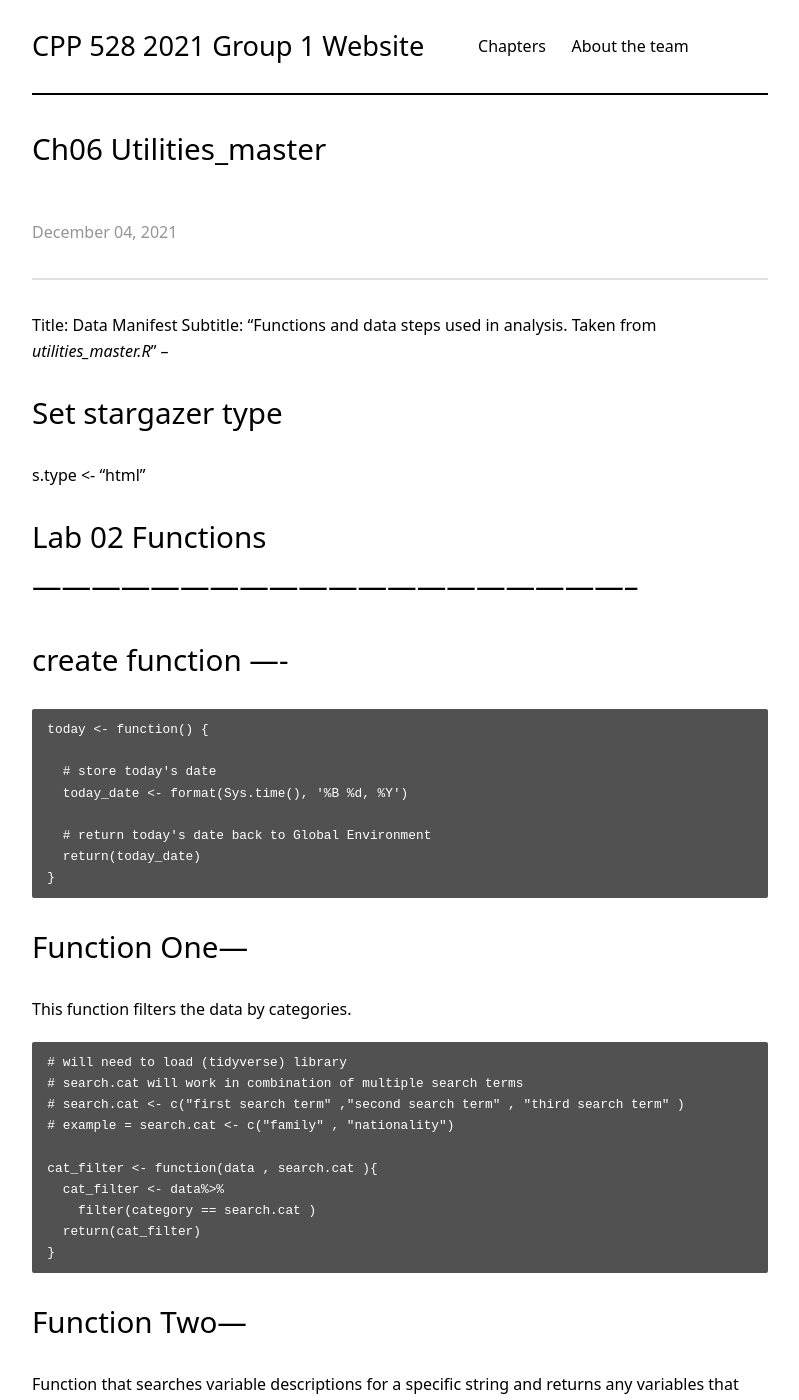
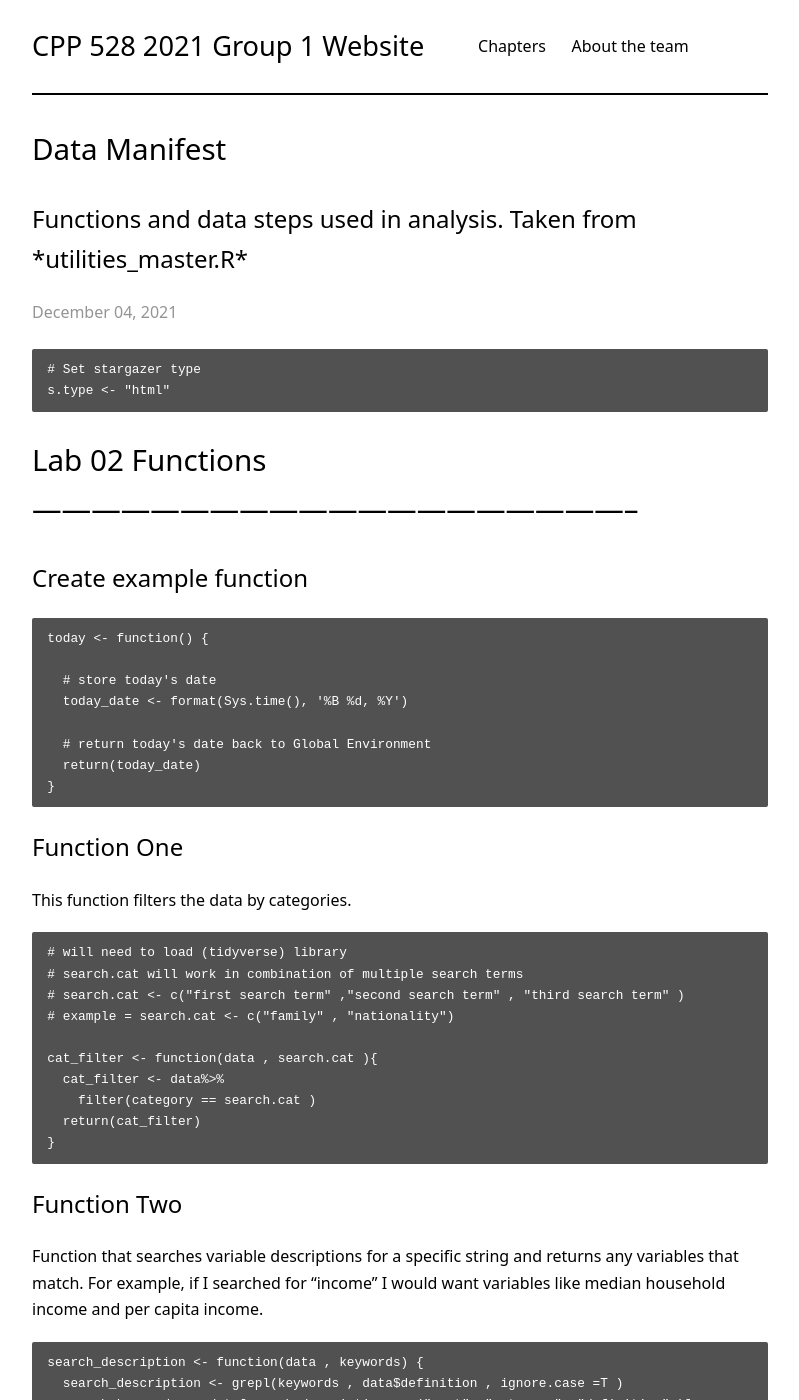
Before and after one commit to jmacost5/cpp-528-fall-2021-group-01, a Jekyll site: the page built from _posts/2021-12-04-ch06-utilities_master.md, in a window 1280 px wide and 1400 px high. Shown: the whole window, without its empty margins (240-1039 px from the left). Built offline with Jekyll 4.4.1, drawn with Linux system fonts in a browser that asks for light colours; nearby versions of some CDN libraries; our own code applies the rules of GitHub Pages for plain Markdown files; some of the changed text lies outside the part shown.

Commit message:
Update 2021-12-04-ch06-utilities_master.md

````diff
--- a/_posts/2021-12-04-ch06-utilities_master.md
+++ b/_posts/2021-12-04-ch06-utilities_master.md
@@ -1,14 +1,16 @@
 ---
-Title: Data Manifest
-Subtitle: "Functions and data steps used in analysis. Taken from *utilities_master.R*"
---
+title: Data Manifest
+subtitle: "Functions and data steps used in analysis. Taken from *utilities_master.R*"
+---
 
+```
 # Set stargazer type
 s.type <- "html"
+```
 
 # Lab 02 Functions--------------------------------------------------------------
 
-# create function ----
+## Create example function
 ```
 today <- function() {
 
@@ -21,7 +23,7 @@ today <- function() {
 ```
 
 
-# Function One---
+## Function One
 
 This function filters the data by categories.
 
@@ -38,7 +40,7 @@ cat_filter <- function(data , search.cat ){
 }
 ```
 
-# Function Two---
+## Function Two
 
 Function that searches variable descriptions for a specific string and returns any variables that match. For example, if I searched for "income" I would want variables like median household income and per capita income.
 
@@ -50,7 +52,7 @@ search_description <- function(data , keywords) {
 }
 ```
 
-# Function Three---
+## Function Three
 
 Function to filter variables by time periods. Specifically, the user will specify the time periods of interest for the study and the function will identify all variables that have measures for those periods.
 
@@ -226,7 +228,7 @@ extract_metadata <- function( file.name )
 
 ```
 
-# Make final metadata file.
+## Make final metadata file.
 
 ```
 create_final_metadata_file = function(file_names, crosswalk) {
@@ -297,7 +299,7 @@ compare_dfs <- function( df1, df2 )
 }
 ```
 
-# Function to control plot() formatting
+## Function to control plot() formatting
 
 ```
 jplot <- function( x1, x2, lab1="", lab2="", draw.line=T, ... )
@@ -319,7 +321,7 @@ jplot <- function( x1, x2, lab1="", lab2="", draw.line=T, ... )
 }
 ```
 
-# Wrangle data to create shapefile for chloropleth map
+## Wrangle data to create shapefile for chloropleth map
 
 ```
 # load data
@@ -347,18 +349,22 @@ sf.pop <-
 
 # Lab 04 Functions--------------------------------------------------------------
 
-# load necessary packages ----
+```
+# load necessary packages
 `%>%` <- magrittr::`%>%`
+```
 
-# load necessary constants ----
+```
+# load necessary constants
 
 # stargazer settings
 S_TYPE <- "text"
 
 # inflation rate
 INFLATION_RATE <- 1.28855
+```
 
-# Load custom functions ----
+## Load custom functions
 
 ```
 # Helper functions for the **pairs()** correlation table
@@ -413,7 +419,7 @@ jplot <- function( x1, x2, lab1="", lab2="", draw.line=T, ... )
 }
 ```
 
-# Load necessary data ---
+## Load necessary data
 
 ```
 # remember to use the here::here() function
@@ -428,7 +434,7 @@ d <- merge( d1, d2, by="tractid" )
 d <- merge( d, md, by="tractid" )
 ```
 
-# Clean data---
+## Clean data
 
 ```
 # filter rural districts
@@ -458,7 +464,7 @@ d$mhv.change <- mhv.change
 d$mhv.growth <- mhv.growth
 ```
 
-## Create data sets
+### Create data sets
 
 ```
 d.full <- d
@@ -513,7 +519,7 @@ cbsa_stats_df <-
 
 # Lab 05 Functions--------------------------------------------------------------
 
-# Load Data---
+## Load Data
 
 ```
 # obtain NMTC data
@@ -528,9 +534,9 @@ lihtc <- read.csv( LIHTC_URL, stringsAsFactors=F )
 d.lab05 <- d.full
 ```
 
-# Create the Difference In Difference dataset---
+## Create the Difference In Difference dataset
 
-## Create a key that will allow us to obtain federal data for each tract
+### Create a key that will allow us to obtain federal data for each tract
 ```
 # remove anything not a number from the string
 d.lab05$id2 <- gsub( "[^0-9]", "", d.lab05$tractid )
@@ -539,7 +545,7 @@ d.lab05$id2 <- gsub( "[^0-9]", "", d.lab05$tractid )
 d.lab05$id2 <- as.numeric( d.lab05$id2 )
 ```
 
-## Aggregate federal programs such that there is one record per tract
+### Aggregate federal programs such that there is one record per tract
 
 ```
 lihtc.dollars <-
@@ -559,13 +565,13 @@ nmtc.dollars <-
   dplyr::summarize( num.nmtc = dplyr::n(), nmtc.total = sum( amount, na.rm=T ) )
 ```
 
-## Merge federal data onto census tracts
+### Merge federal data onto census tracts
 ```
 d.lab05 <- merge( d.lab05, nmtc.dollars, by.x="id2", by.y="X2010.Census.Tract", all.x=T )
 d.lab05 <- merge( d.lab05, lihtc.dollars, by.x="id2", by.y="fips2010", all.x=T )
 ```
 
-More cleaning
+#### More cleaning
 
 ```
 # recode tracts that had no grants from NA to 0
@@ -604,7 +610,7 @@ d.lab05$mhv.growth <- mhv.growth
 d.lab05.full <- d.lab05
 ```
 
-## Select a few variables
+### Select a few variables
 
 ```
 d.lab05 <- dplyr::select( d.lab05.full,
@@ -631,7 +637,7 @@ d.lab05 <- dplyr::select( d.lab05.full,
 ) # end select
 ```
 
-## Add control variables
+### Add control variables
 
 ```
 d.lab05 <-
@@ -652,7 +658,7 @@ d.lab05 <-
   na.omit(use = "everything")
 ```
 
-## Create new variables by cbsa
+### Create new variables by cbsa
 
 ```
 d.lab05 <-
@@ -686,7 +692,7 @@ d.lab05 <-
 
 ```
 
-More cleaning
+#### More cleaning
 
 ```
 # inflation adjust income
@@ -702,7 +708,7 @@ d.lab05$growth <- d.lab05$mhv.growth
 d.lab05$growth[ d.lab05$growth > 200 ] <- NA
 ```
 
-## Store plots in a list for easy access
+### Store plots in a list for easy access
 
 ```
 PLOTS <-
@@ -734,7 +740,7 @@ PLOTS <-
   )
 ```
 
-# Prepare NMTC data
+## Prepare NMTC data
 
 ```
 # log the variables
@@ -759,7 +765,7 @@ d2 <- data.frame( y=y2, treat=nmtc.treat, post=1 )
 d3 <- rbind( d1, d2 )
 ```
 
-# Controls
+### Controls
 
 ```
 #p.vac
@@ -788,7 +794,7 @@ d0 <- d0 %>% tidyr::gather(key = "variable-name", value = "p.unemp")
 d3$p.unemp <- d0$p.unemp
 ```
 
-# Prepare LIHTC data
+## Prepare LIHTC data
 
 ```
 # create a variable that identifies if a tract received LIHTC funding
@@ -804,7 +810,7 @@ l3 <- rbind( l1, l2 )
 
 ```
 
-# Controls
+### Controls
 
 ```
 #p.vac
````
